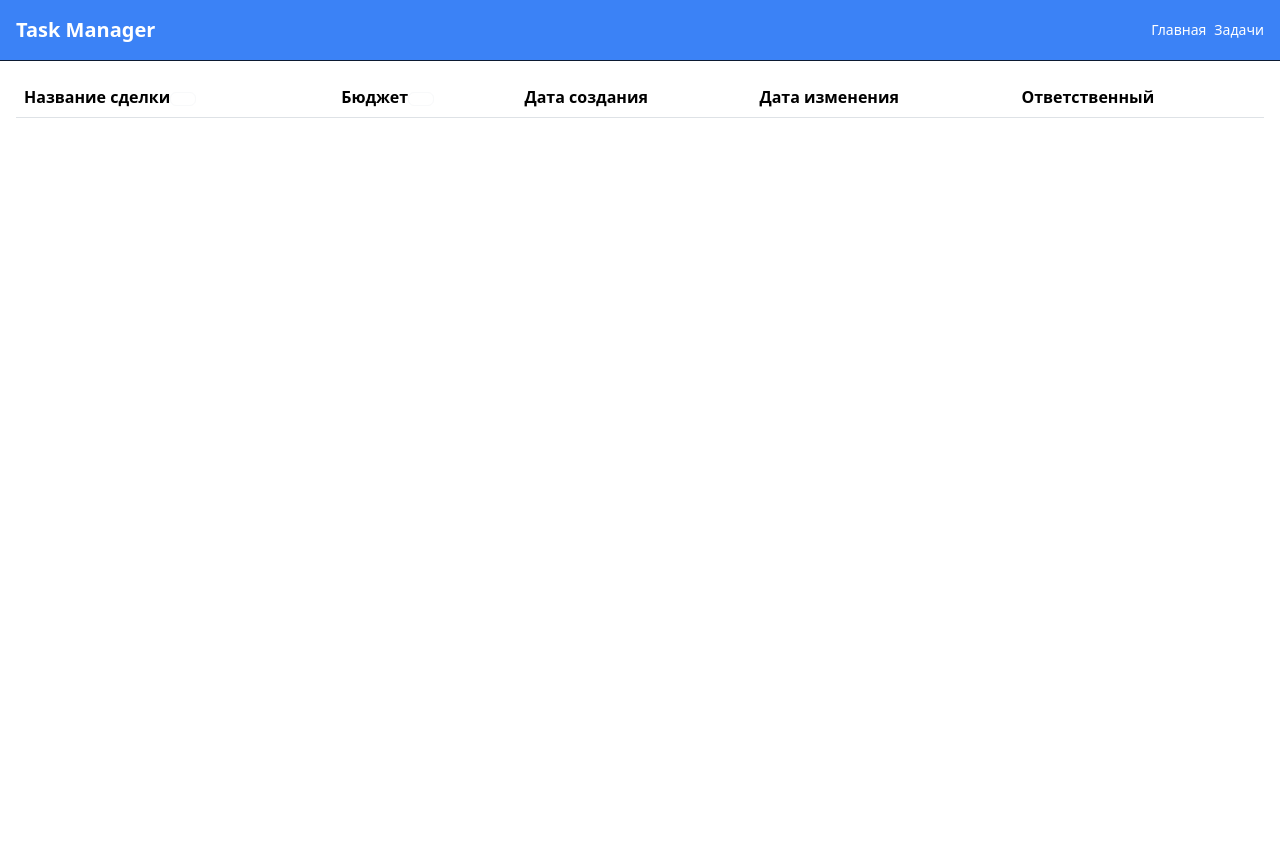
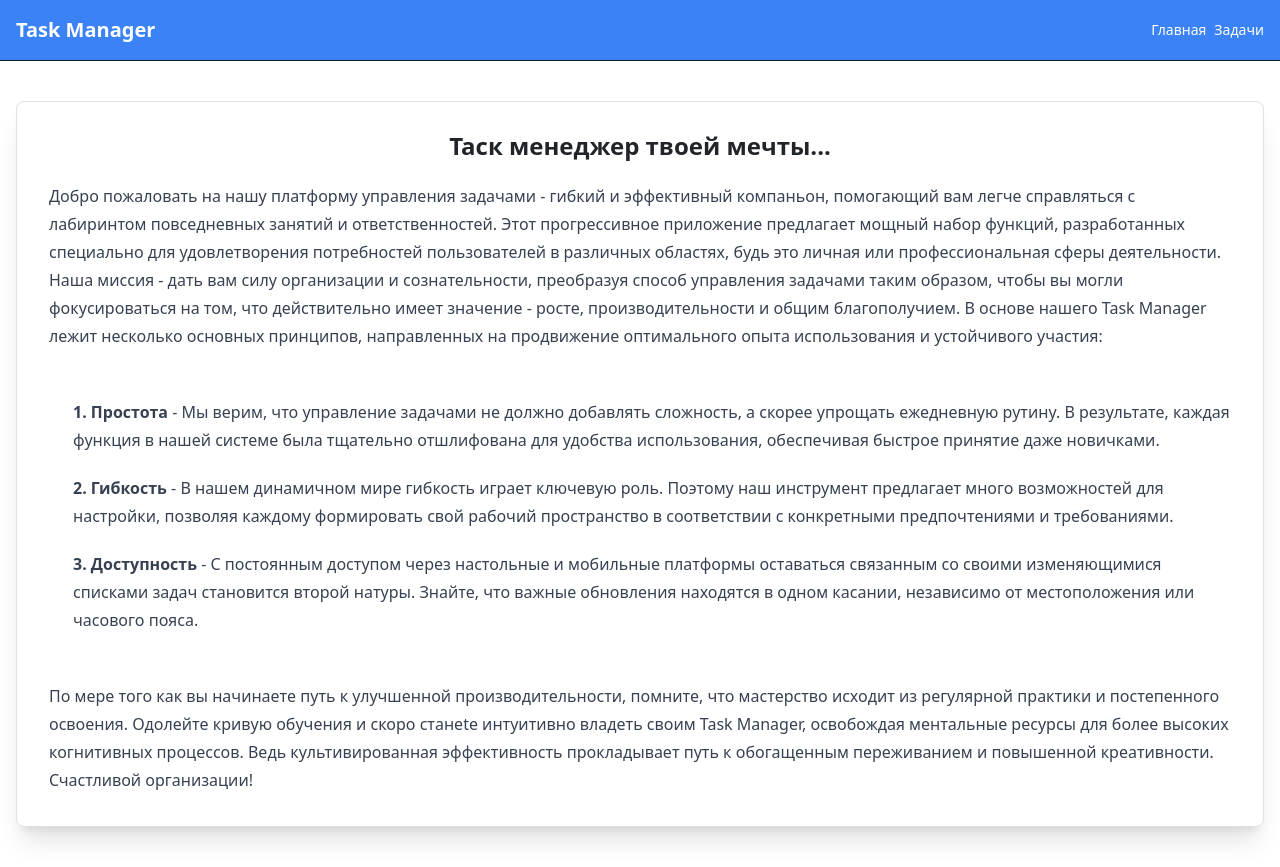
Before and after one commit to Horizonnns/vue-task-manager, a Vue app: page / in a window 1280 px wide. Before the commit the page ends 800 px from the top, so only its background shows below. Built offline with nearby package versions, Linux system fonts and the light colour scheme.

Commit message:
Developed home page with "tailwind typography" plugin

```diff
--- a/package.json
+++ b/package.json
@@ -10,6 +10,7 @@
   },
   "dependencies": {
     "@popperjs/core": "^2.11.8",
+    "@tailwindcss/typography": "^0.5.10",
     "bootstrap": "^5.3.3",
     "pinia": "^2.1.7",
     "vue": "^3.4.19",
--- a/src/pages/MainPage.vue
+++ b/src/pages/MainPage.vue
@@ -1,65 +1,60 @@
 <template>
-	<main>
-		<!-- table -->
-		<table class="table">
-			<thead class="thead">
-				<tr>
-					<th scope="col">
-						<span>Название сделки</span>
+	<main class="bg-white border shadow-xl rounded-lg space-y-6 p-8 my-10">
+		<h2 class="text-center text-2xl font-bold leading-6">
+			Таск менеджер твоей мечты...
+		</h2>
 
-						<button class="sort-by-name-btn btn btn-outline-light">
-							<svg
-								class="price-icon"
-								data-slot="icon"
-								aria-hidden="true"
-								fill="none"
-								stroke-width="2.5"
-								stroke="currentColor"
-								viewBox="0 0 24 24"
-								xmlns="http://www.w3.org/2000/svg"
-							>
-								<path
-									d="M3 7.5 7.5 3m0 0L12 7.5M7.5 3v13.5m13.5 0L16.5 21m0 0L12 16.5m4.5 4.5V7.5"
-									stroke-linecap="round"
-									stroke-linejoin="round"
-								></path>
-							</svg>
-						</button>
-					</th>
-					<th scope="col">
-						<span>Бюджет</span>
+		<div class="max-w-full prose space-y-12">
+			<p>
+				Добро пожаловать на нашу платформу управления задачами - гибкий и
+				эффективный компаньон, помогающий вам легче справляться с лабиринтом
+				повседневных занятий и ответственностей. Этот прогрессивное приложение
+				предлагает мощный набор функций, разработанных специально для
+				удовлетворения потребностей пользователей в различных областях, будь это
+				личная или профессиональная сферы деятельности. Наша миссия - дать вам
+				силу организации и сознательности, преобразуя способ управления задачами
+				таким образом, чтобы вы могли фокусироваться на том, что действительно
+				имеет значение - росте, производительности и общим благополучием. В
+				основе нашего Task Manager лежит несколько основных принципов,
+				направленных на продвижение оптимального опыта использования и
+				устойчивого участия:
+			</p>
 
-						<button class="sort-by-budget-btn btn btn-outline-light">
-							<svg
-								class="price-icon"
-								data-slot="icon"
-								aria-hidden="true"
-								fill="none"
-								stroke-width="2.5"
-								stroke="currentColor"
-								viewBox="0 0 24 24"
-								xmlns="http://www.w3.org/2000/svg"
-							>
-								<path
-									d="M3 7.5 7.5 3m0 0L12 7.5M7.5 3v13.5m13.5 0L16.5 21m0 0L12 16.5m4.5 4.5V7.5"
-									stroke-linecap="round"
-									stroke-linejoin="round"
-								></path>
-							</svg>
-						</button>
-					</th>
+			<div class="pl-6">
+				<p>
+					<span class="font-bold">1. Простота</span> - Мы верим, что управление
+					задачами не должно добавлять сложность, а скорее упрощать ежедневную
+					рутину. В результате, каждая функция в нашей системе была тщательно
+					отшлифована для удобства использования, обеспечивая быстрое принятие
+					даже новичками.
+				</p>
 
-					<th scope="col">Дата создания</th>
-					<th scope="col">Дата изменения</th>
-					<th scope="col">Ответственный</th>
-				</tr>
-			</thead>
+				<p>
+					<span class="font-bold">2. Гибкость</span>
+					- В нашем динамичном мире гибкость играет ключевую роль. Поэтому наш
+					инструмент предлагает много возможностей для настройки, позволяя
+					каждому формировать свой рабочий пространство в соответствии с
+					конкретными предпочтениями и требованиями.
+				</p>
 
-			<div class="tbody-container">
-				<tbody id="tableBody" class="tbody-fonts">
-					<!-- rows with leads -->
-				</tbody>
+				<p>
+					<span class="font-bold">3. Доступность</span> - С постоянным доступом
+					через настольные и мобильные платформы оставаться связанным со своими
+					изменяющимися списками задач становится второй натуры. Знайте, что
+					важные обновления находятся в одном касании, независимо от
+					местоположения или часового пояса.
+				</p>
 			</div>
-		</table>
+
+			<p>
+				По мере того как вы начинаете путь к улучшенной производительности,
+				помните, что мастерство исходит из регулярной практики и постепенного
+				освоения. Одолейте кривую обучения и скоро станеte интуитивно владеть
+				своим Task Manager, освобождая ментальные ресурсы для более высоких
+				когнитивных процессов. Ведь культивированная эффективность прокладывает
+				путь к обогащенным переживанием и повышенной креативности. Счастливой
+				организации!
+			</p>
+		</div>
 	</main>
 </template>
--- a/tailwind.config.js
+++ b/tailwind.config.js
@@ -16,5 +16,5 @@ export default {
 		},
 	},
 
-	plugins: [],
+	plugins: [require('@tailwindcss/typography')],
 };
```
